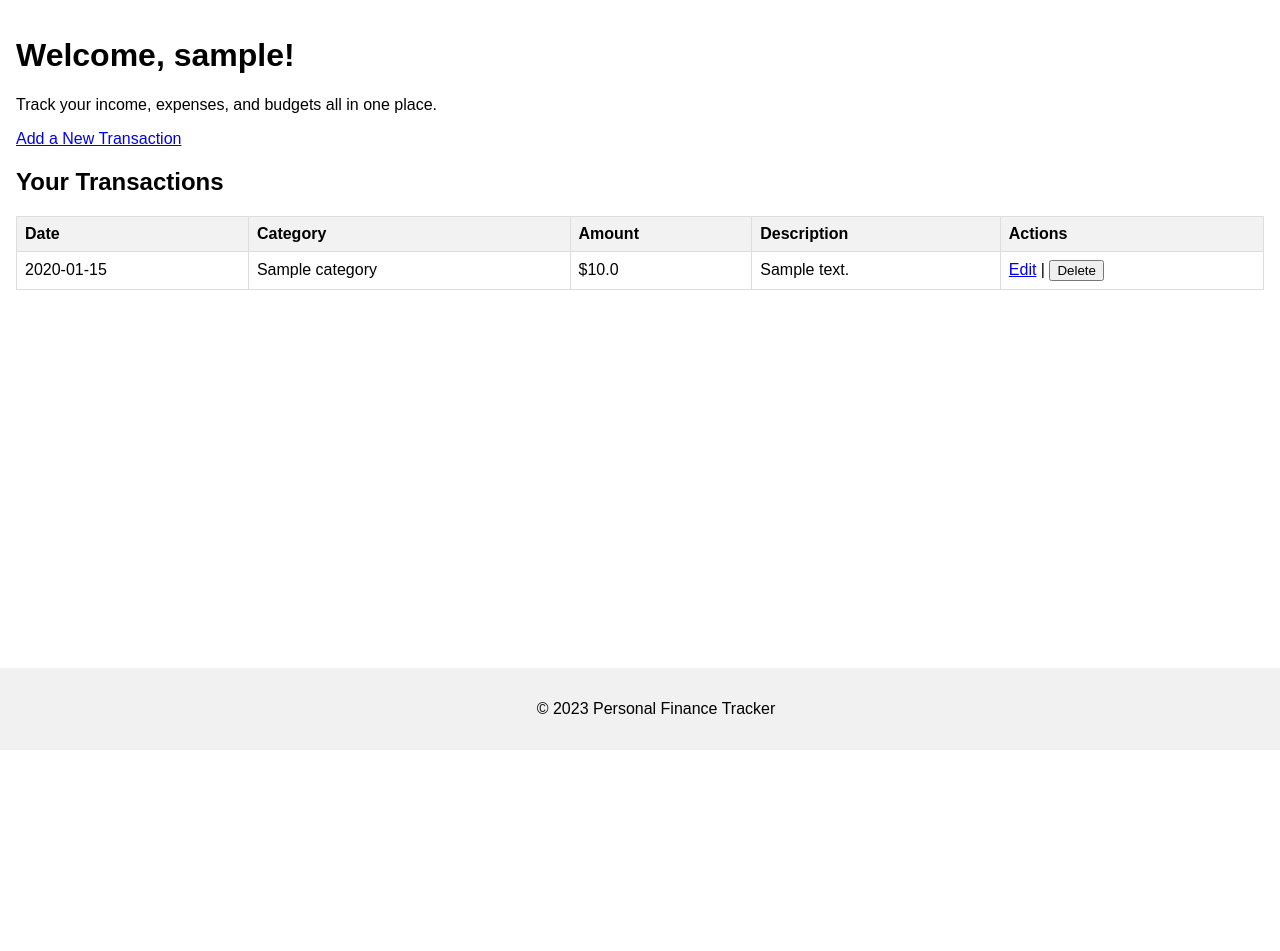
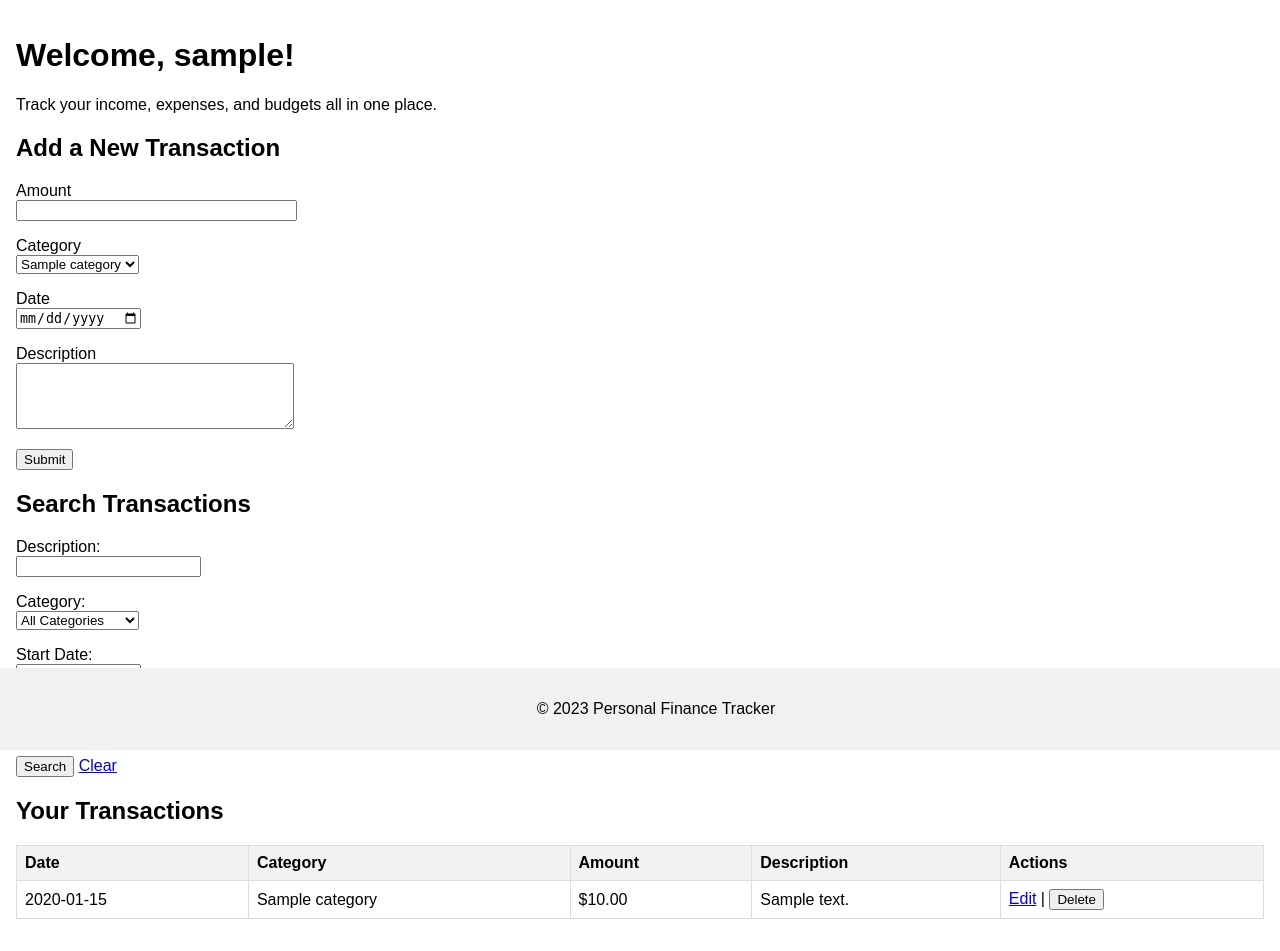
Before and after one commit to TailorBird93/FinanceTracker, a Flask app: page / in a window 1280 px wide. Shown: the part 50-1001 px from the top of the page. Before the commit the page ends 800 px from the top, so only its background shows below. Run offline with Flask 3, Linux system fonts and the light colour scheme; a user stored in the database is signed in; tables that the repository leaves empty hold one stand-in row (values such as "Sample post").

Commit message:
Add search functionality in template and routing

```diff
--- a/app/routes.py
+++ b/app/routes.py
@@ -1,3 +1,5 @@
+# app/routes.py
+
 from flask import render_template, flash, redirect, url_for, request
 from app import app, db
 from app.forms import LoginForm, RegistrationForm, TransactionForm, CategoryForm, BudgetForm
@@ -9,11 +11,63 @@ from sqlalchemy.exc import IntegrityError
 from datetime import datetime
 
 @app.route('/')
-@app.route('/index')
+@app.route('/index', methods=['GET', 'POST'])
 @login_required
 def index():
-    transactions = Transaction.query.filter_by(user_id=current_user.id).order_by(Transaction.date.desc()).all()
-    return render_template('index.html', title='Home', transactions=transactions)
+    form = TransactionForm()
+    categories = Category.query.filter_by(user_id=current_user.id).all()
+    form.category.choices = [(c.id, c.name) for c in categories]
+
+    # Handle search parameters
+    search_description = request.args.get('description', '', type=str)
+    search_category = request.args.get('category', 0, type=int)
+    search_start_date = request.args.get('start_date', '', type=str)
+    search_end_date = request.args.get('end_date', '', type=str)
+
+    # Base query
+    transactions_query = Transaction.query.filter_by(user_id=current_user.id)
+
+    # Apply filters
+    if search_description:
+        transactions_query = transactions_query.filter(Transaction.description.ilike(f"%{search_description}%"))
+    if search_category:
+        transactions_query = transactions_query.filter_by(category_id=search_category)
+    if search_start_date:
+        transactions_query = transactions_query.filter(Transaction.date >= search_start_date)
+    if search_end_date:
+        transactions_query = transactions_query.filter(Transaction.date <= search_end_date)
+
+    # Order by date descending
+    transactions = transactions_query.order_by(Transaction.date.desc()).all()
+
+    # Handle transaction form submission
+    if form.validate_on_submit():
+        transaction = Transaction(
+            amount=form.amount.data,
+            category_id=form.category.data,
+            date=form.date.data,
+            description=form.description.data,
+            user_id=current_user.id
+        )
+        db.session.add(transaction)
+        db.session.commit()
+        flash('Your transaction has been added.')
+        return redirect(url_for('index'))
+
+    # Fetch categories for the search filter
+    categories = Category.query.filter_by(user_id=current_user.id).all()
+
+    return render_template(
+        'index.html',
+        title='Home',
+        transactions=transactions,
+        categories=categories,
+        search_description=search_description,
+        search_category=search_category,
+        search_start_date=search_start_date,
+        search_end_date=search_end_date,
+        form=form  # <-- Added this line to pass the form to the template
+    )
 
 @app.route('/add_transaction', methods=['GET', 'POST'])
 @login_required
--- a/templates/index.html
+++ b/templates/index.html
@@ -1,3 +1,4 @@
+
 
 {% extends 'base.html' %}
 {% block title %}Home - Personal Finance Tracker{% endblock %}
@@ -5,7 +6,56 @@
 <h1>Welcome, {{ current_user.username }}!</h1>
 <p>Track your income, expenses, and budgets all in one place.</p>
 
-<p><a href="{{ url_for('add_transaction') }}">Add a New Transaction</a></p>
+<h2>Add a New Transaction</h2>
+<form method="post">
+    {{ form.hidden_tag() }}
+    <p>
+        {{ form.amount.label }}<br>
+        {{ form.amount(size=32) }}
+    </p>
+    <p>
+        {{ form.category.label }}<br>
+        {{ form.category() }}
+    </p>
+    <p>
+        {{ form.date.label }}<br>
+        {{ form.date() }}
+    </p>
+    <p>
+        {{ form.description.label }}<br>
+        {{ form.description(rows=4, cols=32) }}
+    </p>
+    <p>{{ form.submit() }}</p>
+</form>
+
+<h2>Search Transactions</h2>
+<form method="get" action="{{ url_for('index') }}">
+    <p>
+        <label for="description">Description:</label><br>
+        <input type="text" name="description" id="description" value="{{ search_description }}">
+    </p>
+    <p>
+        <label for="category">Category:</label><br>
+        <select name="category" id="category">
+            <option value="0">All Categories</option>
+            {% for category in categories %}
+                <option value="{{ category.id }}" {% if category.id == search_category %}selected{% endif %}>{{ category.name }}</option>
+            {% endfor %}
+        </select>
+    </p>
+    <p>
+        <label for="start_date">Start Date:</label><br>
+        <input type="date" name="start_date" id="start_date" value="{{ search_start_date }}">
+    </p>
+    <p>
+        <label for="end_date">End Date:</label><br>
+        <input type="date" name="end_date" id="end_date" value="{{ search_end_date }}">
+    </p>
+    <p>
+        <button type="submit">Search</button>
+        <a href="{{ url_for('index') }}">Clear</a>
+    </p>
+</form>
 
 <h2>Your Transactions</h2>
 {% if transactions %}
@@ -24,7 +74,7 @@
             <tr>
                 <td>{{ transaction.date.strftime('%Y-%m-%d') }}</td>
                 <td>{{ transaction.category.name }}</td>
-                <td>${{ transaction.amount }}</td>
+                <td>${{ "%.2f"|format(transaction.amount) }}</td>
                 <td>{{ transaction.description }}</td>
                 <td>
                     <a href="{{ url_for('edit_transaction', transaction_id=transaction.id) }}">Edit</a> |
```
Also changed, not shown: app.db.
